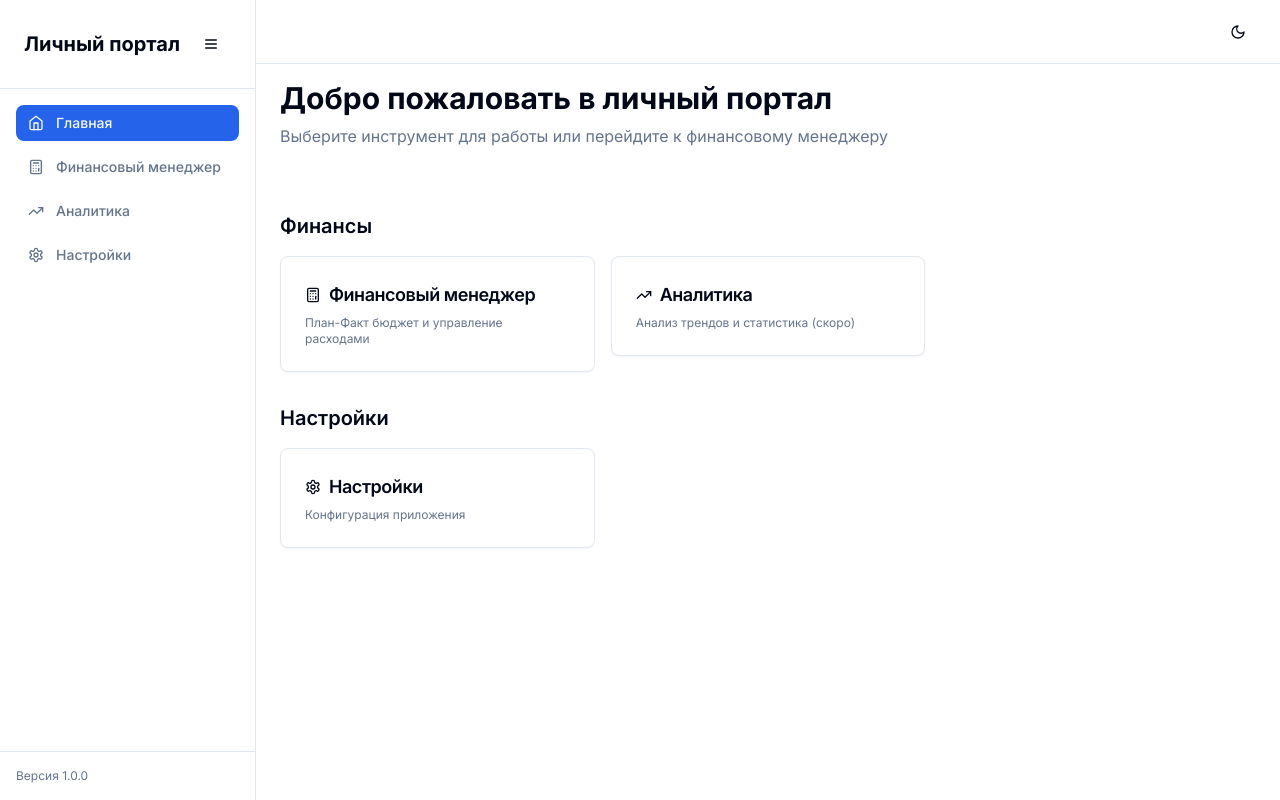
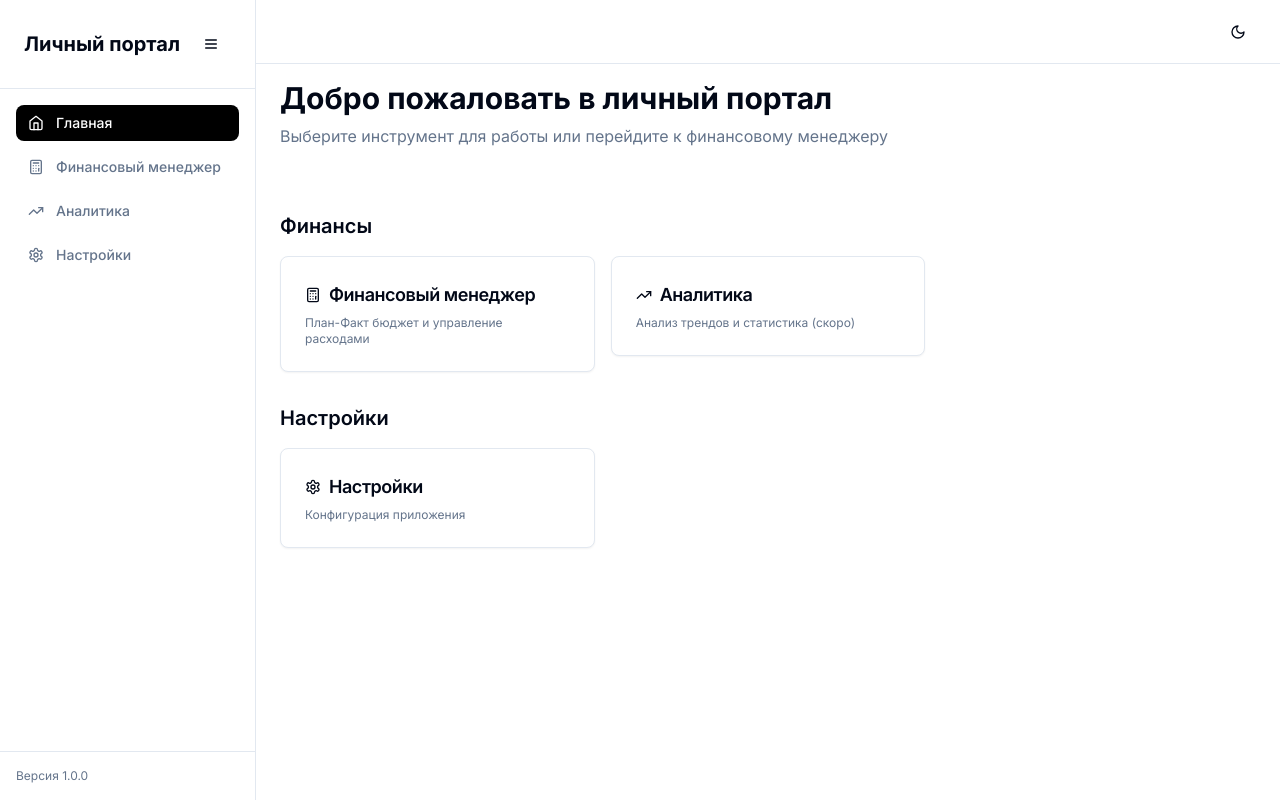
Before and after one commit to grigoryblack/myServices, a Next.js app: page / in a window 1280 px wide. Built offline with nearby package versions, Linux system fonts and the light colour scheme; no server answers.

Commit message:
Фикс темы

```diff
--- a/src/app/globals.css
+++ b/src/app/globals.css
@@ -10,8 +10,8 @@
     --card-foreground: 222.2 84% 4.9%;
     --popover: 0 0% 100%;
     --popover-foreground: 222.2 84% 4.9%;
-    --primary: 221.2 83.2% 53.3%;
-    --primary-foreground: 210 40% 98%;
+    --primary: 0 0% 0%;
+    --primary-foreground: 0 0% 100%;
     --secondary: 210 40% 96%;
     --secondary-foreground: 222.2 84% 4.9%;
     --muted: 210 40% 96%;
@@ -22,7 +22,7 @@
     --destructive-foreground: 210 40% 98%;
     --border: 214.3 31.8% 91.4%;
     --input: 214.3 31.8% 91.4%;
-    --ring: 221.2 83.2% 53.3%;
+    --ring: 0 0% 0%;
     --radius: 0.5rem;
   }
 
@@ -33,8 +33,8 @@
     --card-foreground: 210 40% 98%;
     --popover: 222.2 84% 4.9%;
     --popover-foreground: 210 40% 98%;
-    --primary: 217.2 91.2% 59.8%;
-    --primary-foreground: 222.2 84% 4.9%;
+    --primary: 262.1 83.3% 57.8%;
+    --primary-foreground: 210 40% 98%;
     --secondary: 217.2 32.6% 17.5%;
     --secondary-foreground: 210 40% 98%;
     --muted: 217.2 32.6% 17.5%;
@@ -45,7 +45,7 @@
     --destructive-foreground: 210 40% 98%;
     --border: 217.2 32.6% 17.5%;
     --input: 217.2 32.6% 17.5%;
-    --ring: 224.3 76.3% 94.1%;
+    --ring: 262.1 83.3% 57.8%;
   }
 }
 
--- a/src/app/viewport.ts
+++ b/src/app/viewport.ts
@@ -1,7 +1,10 @@
 import type { Viewport } from 'next'
 
 export const viewport: Viewport = {
-  themeColor: '#3b82f6',
+  themeColor: [
+    { media: '(prefers-color-scheme: light)', color: '#ffffff' },
+    { media: '(prefers-color-scheme: dark)', color: '#0f172a' }
+  ],
   width: 'device-width',
   initialScale: 1,
   maximumScale: 5,
```
Also changed, not shown: public/manifest.json.
